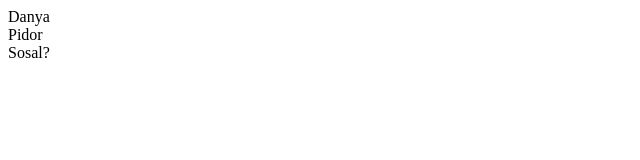
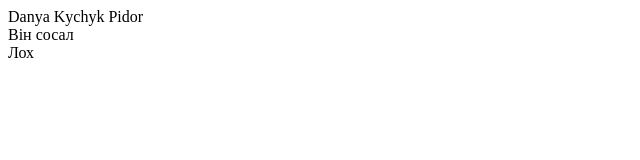
Before and after one commit to Sashazmei/my-project, a plain HTML site: page index.html in a window 1280 px wide. Shown: the whole page, without its empty margins (0-640 px from the left). Drawn offline with Linux system fonts and the light colour scheme.

Commit message:
Update index.html

```diff
--- a/index.html
+++ b/index.html
@@ -7,8 +7,8 @@
    <title> My Project</title>
 </head>
 <body>
-  <headwr>Danya</headwr>
-  <main>Pidor</main>
-  <footer>Sosal?</footer>
+  <headwr>Danya Kychyk Pidor</headwr>
+  <main>Він сосал</main>
+  <footer>Лох</footer>
 </body>
 </html>
```
